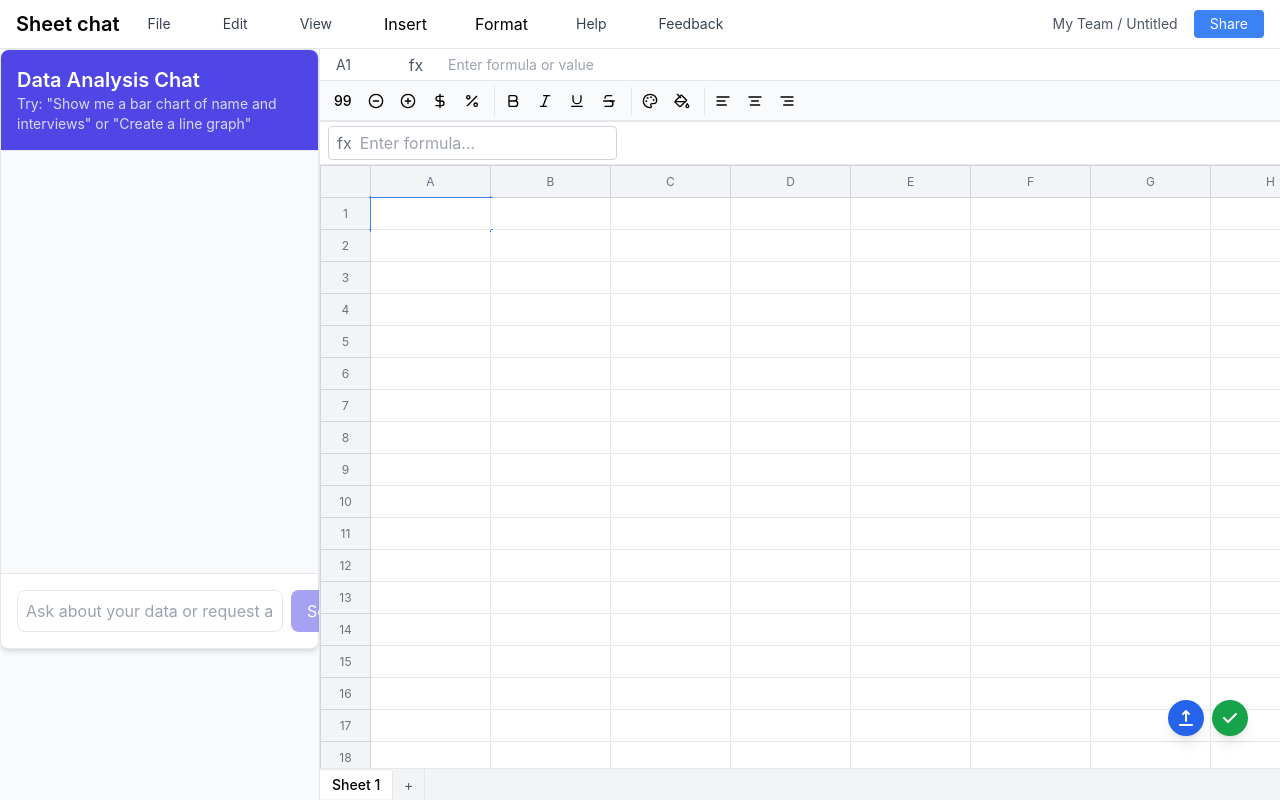
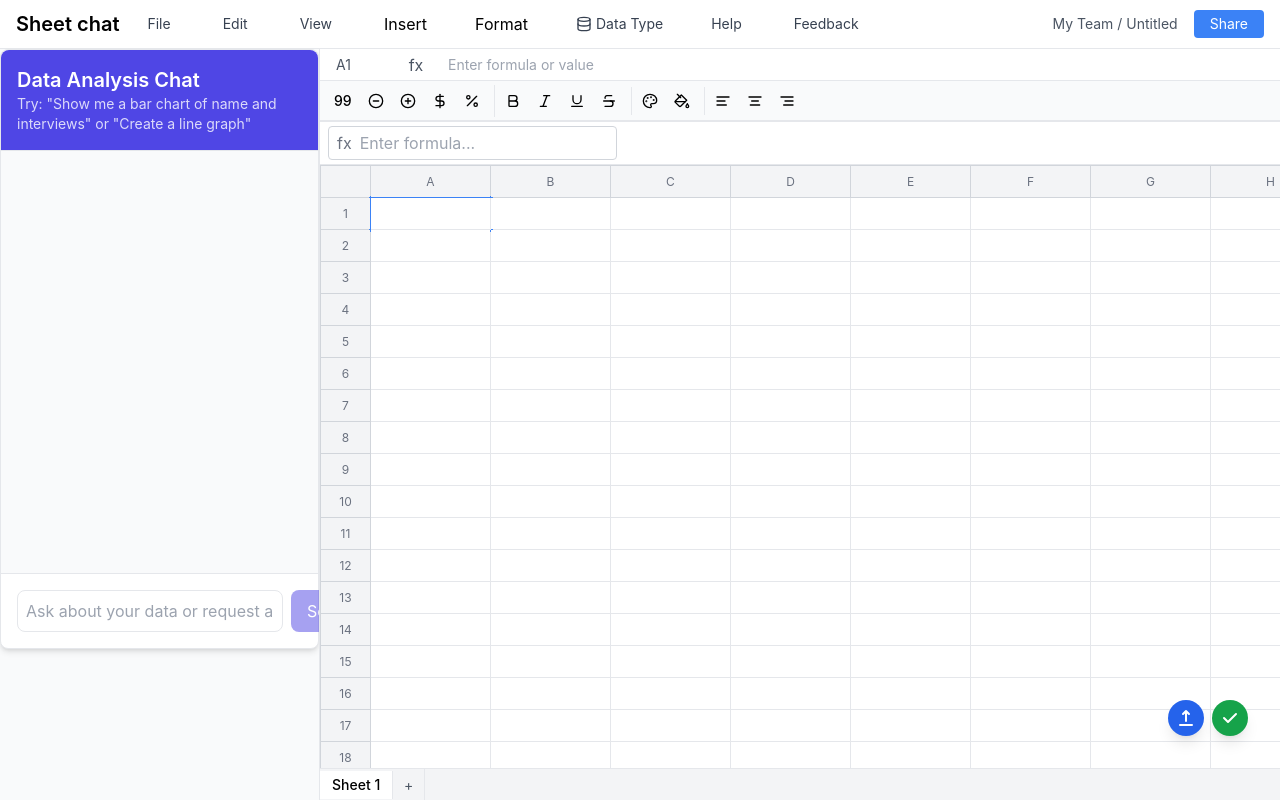
Before and after one commit to AtulGarg2204/darwin2, a React (Create React App) app in the folder frontend/: page /dashboard in a window 1280 px wide. Built offline with nearby package versions, Linux system fonts and the light colour scheme; sample sign-in values are in the browser's storage.

Commit message:
Data Type Menu

```diff
--- a/frontend/src/components/dashboard/DataGrid.jsx
+++ b/frontend/src/components/dashboard/DataGrid.jsx
@@ -203,7 +203,26 @@ const DataGrid = forwardRef(({
       document.removeEventListener('dragend', handleGlobalDragEnd);
     };
   }, []);
+  useEffect(() => {
+    const handleColumnSelection = (e) => {
+      const { start, end } = e.detail;
 
+      // Set selection state to select the entire column
+      setSelectionStart(start);
+      setSelectionEnd(end);
+
+      // If there's a cell in the selection, make it the active cell
+      if (start && end) {
+        onCellClick(start.row, start.col);
+      }
+    };
+
+    document.addEventListener('selectColumn', handleColumnSelection);
+
+    return () => {
+      document.removeEventListener('selectColumn', handleColumnSelection);
+    };
+  }, [onCellClick]);
   // Update headers when data changes
   useEffect(() => {
     if (data && data[0]) {
--- a/frontend/src/components/layout/Navbar.jsx
+++ b/frontend/src/components/layout/Navbar.jsx
@@ -5,6 +5,7 @@ import EditMenu from '../menus/EditMenu';
 import ViewMenu from '../menus/ViewMenu';
 import InsertMenu from '../menus/InsertMenu';
 import FormatMenu from '../menus/FormatMenu';
+import DataTypeMenu from '../menus/DataTypeMenu';
 
 const Navbar = ({ sheets,
     activeSheetId, currentData, setCurrentData, activeCell, undoHistory, redoHistory, canUndo, canRedo, onNewFile, onDataLoad, showHeaders, setShowHeaders, showGridLines, setShowGridLines, zoomLevel, setZoomLevel, onFormatChange }) => {
@@ -167,30 +168,27 @@ const handleSaveAs = () => {
     }
 };
 
-    // Edit menu handlers
-    // const handleUndo = () => {
-    //     // Implement undo functionality
-    //     console.log('Undo');
-    // };
+    // Handler for column selection from DataTypeMenu
+    const handleSelectColumn = (columnIndex) => {
+        if (!sheets || !activeSheetId || !sheets[activeSheetId]) return;
 
-    // const handleRedo = () => {
-    //     // Implement redo functionality
-    //     console.log('Redo');
-    // };
+        const activeSheet = sheets[activeSheetId];
+        const sheetData = activeSheet.data;
 
-    // const handleCut = () => {
-    //     document.execCommand('cut');
-    // };
+        // Create a selection for the entire column (excluding header)
+        const selectionStart = { row: 1, col: columnIndex }; // Start from row 1 (after header)
+        const selectionEnd = { row: sheetData.length - 1, col: columnIndex };
 
-    // const handleCopy = () => {
-    //     document.execCommand('copy');
-    // };
+        // Using custom event to trigger column selection in DataGrid
+        const selectColumnEvent = new CustomEvent('selectColumn', {
+            detail: { start: selectionStart, end: selectionEnd }
+        });
 
-    // const handlePaste = () => {
-    //     document.execCommand('paste');
-    // };
+        document.dispatchEvent(selectColumnEvent);
 
-    // Dashboard navbar with full menu
+        console.log(`Selected column ${columnIndex} from headers`);
+    };
+
     return (
         <div className="flex flex-col">
             <nav className="bg-white border-b border-gray-200">
@@ -274,6 +272,14 @@ const handleSaveAs = () => {
                             {/* Format Menu */}
                             <FormatMenu onFormatChange={onFormatChange} />
 
+                            {/* Data Type Menu */}
+                            <DataTypeMenu
+                                currentData={currentData}
+                                activeSheetId={activeSheetId}
+                                sheets={sheets}
+                                onSelectColumn={handleSelectColumn}
+                            />
+
                             {/* Other menu items */}
                             <button className="flex items-center text-sm text-gray-700 hover:bg-gray-100 px-3 py-1 rounded">
                                 <span className="mr-1">Help</span>
--- /dev/null
+++ b/frontend/src/components/menus/DataTypeMenu.jsx
@@ -0,0 +1,62 @@
+import React from 'react';
+import { DatabaseIcon } from 'lucide-react';
+
+const DataTypeMenu = ({ currentData, activeSheetId, sheets, onSelectColumn }) => {
+  // Extract column headers from the first row of the current sheet
+  const columnHeaders = [];
+
+  if (sheets && activeSheetId && sheets[activeSheetId]) {
+    const sheetData = sheets[activeSheetId].data;
+
+    if (sheetData && sheetData.length > 0) {
+      const firstRow = sheetData[0];
+
+      // Loop through the first row to get non-empty headers
+      firstRow.forEach((cell, index) => {
+        if (cell && cell !== '') {
+          columnHeaders.push({
+            label: cell,
+            index: index
+          });
+        }
+      });
+    }
+  }
+
+  // Handle column selection
+  const handleSelectColumn = (columnIndex) => {
+    if (onSelectColumn) {
+      onSelectColumn(columnIndex);
+    }
+  };
+
+  return (
+    <div className="relative group">
+      <button className="flex items-center text-sm text-gray-700 hover:bg-gray-100 px-3 py-1 rounded">
+        <DatabaseIcon className="w-4 h-4 mr-1" />
+        <span>Data Type</span>
+      </button>
+
+      {/* Dropdown menu */}
+      <div className="absolute hidden group-hover:block left-0 top-full mt-1 bg-white border border-gray-200 rounded-lg shadow-lg z-50 min-w-[200px]">
+        <div className="py-1">
+          {columnHeaders.length > 0 ? (
+            columnHeaders.map((header, index) => (
+              <button
+                key={index}
+                onClick={() => handleSelectColumn(header.index)}
+                className="block w-full text-left px-4 py-2 text-sm text-gray-700 hover:bg-gray-100"
+              >
+                {header.label}
+              </button>
+            ))
+          ) : (
+            <div className="px-4 py-2 text-sm text-gray-500">No column headers found</div>
+          )}
+        </div>
+      </div>
+    </div>
+  );
+};
+
+export default DataTypeMenu;
```
